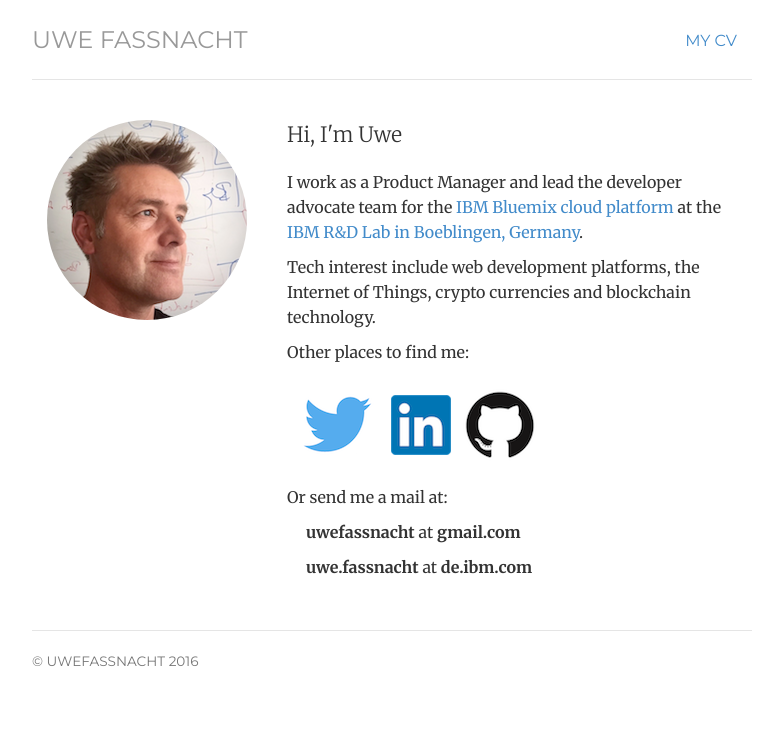
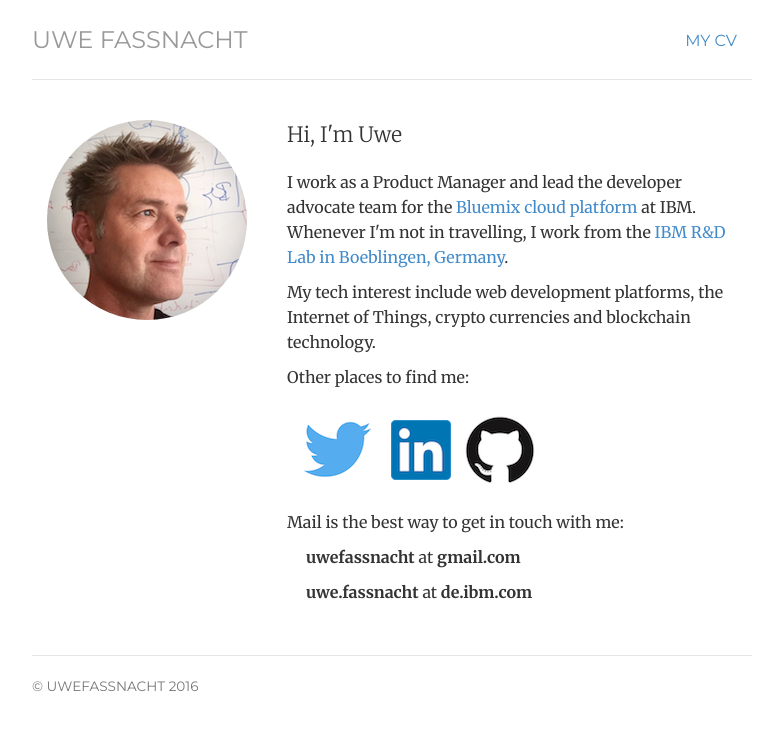
Before and after one commit to uwefassnacht/uwefassnacht.github.io, a Jekyll site: the page built from index.html, in a window 1280 px wide. Shown: the top 730 px of the page, without its empty margins (248-1031 px from the left). Built offline with Jekyll 4.4.1, drawn with Linux system fonts in a browser that asks for light colours.

Commit message:
Formatting

```diff
--- a/index.html
+++ b/index.html
@@ -14,9 +14,9 @@
 
 	<p class="lead">Hi, I'm <span itemprop="name">Uwe</span></p>
 
-	<p>I work as a Product Manager and lead the developer advocate team for the <a href="http://www.ibm.com/cloud-computing/bluemix/">IBM Bluemix cloud platform </a> at the <a href="http://www-05.ibm.com/de/entwicklung/index_en.html">IBM R&D Lab in Boeblingen, Germany</a>.</p>
+	<p>I work as a Product Manager and lead the developer advocate team for the <a href="http://www.ibm.com/cloud-computing/bluemix/">Bluemix cloud platform </a> at IBM. Whenever I'm not in travelling, I work from the <a href="http://www-05.ibm.com/de/entwicklung/index_en.html">IBM R&D Lab in Boeblingen, Germany</a>.</p>
 
-    <p>Tech interest include web development platforms, the Internet of Things, crypto currencies and blockchain technology.</p>
+    <p>My tech interest include web development platforms, the Internet of Things, crypto currencies and blockchain technology.</p>
 
     <p>Other places to find me:</p>
 
@@ -25,7 +25,7 @@
     <a href="https://www.github.com/uwefassnacht"><img src="img/github100px.png"></a>
 
     <p> </p>
-    <p>Or send me a mail at:</p>
+    <p>Mail is the best way to get in touch with me:</p>
     <p>
        &nbsp;&nbsp;&nbsp;&nbsp;&nbsp<strong>uwefassnacht</strong> at <strong>gmail.com</strong>
     </p>
```
